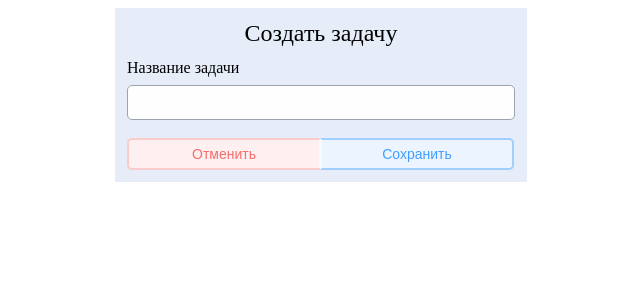
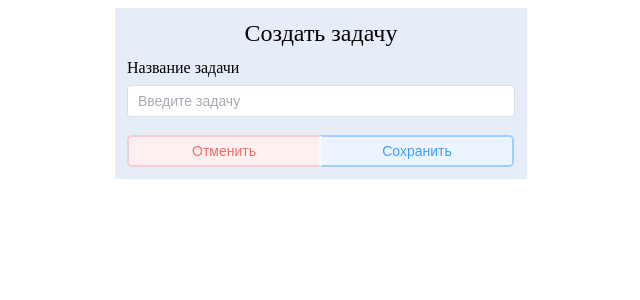
Before and after one commit to DmitryGytnikov/Vue_cons4_homework, a Nuxt app: page /createTodo.client in a window 1280 px wide. Shown: the top 300 px of the page, without its empty margins (319-959 px from the left). Built offline with nearby package versions, Linux system fonts and the light colour scheme.

Commit message:
replaces inputs by element-plus

```diff
--- a/pages/createTodo.client.vue
+++ b/pages/createTodo.client.vue
@@ -34,13 +34,21 @@ const cancelSaveTask = () => {
 	<div class="container--create">
 		<h2>Создать задачу</h2>
 		<label class="create__label" for="create-task">Название задачи</label>
-		<input
+
+		<!--<input
 			v-model="task"
 			class="create__input"
 			type="text"
 			placeholder=""
 			id="create-task"
+		 /> -->
+		<el-input
+			v-model="task"
+			class="create__input"
+			placeholder="Введите задачу"
+			id="create-task"
 		/>
+
 		<el-button-group class="create__container">
 			<!-- <el-button
 				@click="cancelSaveTask"
@@ -123,28 +131,32 @@ const cancelSaveTask = () => {
 }
 
 .create__input {
-	display: block;
+	margin-bottom: 18px;
+}
+
+.create__input input {
+	/* display: block;
 
 	height: 35px;
-	width: 100%;
+	width: 100%; */
 
-	padding: 1px 10px;
+	/* padding: 1px 10px; */
 
-	margin-bottom: 18px;
+	/* margin-bottom: 18px; */
 
-	font-style: normal;
+	/* font-style: normal;
 	font-weight: 400;
-	color: black;
+	color: black; */
 
-	border: 1px solid #9ca3af;
+	/* border: 1px solid #9ca3af;
 	border-radius: 5px;
 	outline: none;
-	background-color: #fefefe;
+	background-color: #fefefe; */
 
-	transition: all 0.4s ease;
+	/* transition: all 0.4s ease; */
 }
 
-.create__input::placeholder {
+/* .create__input::placeholder {
 	font-style: normal;
 	font-weight: 400;
 	color: black;
@@ -157,7 +169,7 @@ const cancelSaveTask = () => {
 .create__input:focus,
 .create__input:active {
 	border-color: #a0cfff;
-}
+} */
 
 .create__container {
 	display: flex;
--- a/pages/editTodo/[id].client.vue
+++ b/pages/editTodo/[id].client.vue
@@ -44,13 +44,21 @@ const cancelEditTask = () => {
 	<div class="container--edit">
 		<h2>Редактировать задачу</h2>
 		<label class="edit__label" for="edit-task">Название задачи</label>
-		<input
+
+		<!-- <input
 			v-model="task.description"
 			class="edit__input"
 			type="text"
 			placeholder=""
 			id="edit-task"
+		/> -->
+		<el-input
+			v-model="task.description"
+			class="edit__input"
+			placeholder="Введите задачу"
+			id="edit-task"
 		/>
+
 		<!-- <div class="edit__container"> -->
 		<el-button-group class="edit__container">
 			<!-- <button @click="cancelEditTask" class="edit__cancel" type="button">
@@ -143,6 +151,10 @@ const cancelEditTask = () => {
 }
 
 .edit__input {
+	margin-bottom: 18px;
+}
+
+/* .edit__input {
 	display: block;
 
 	height: 35px;
@@ -162,22 +174,22 @@ const cancelEditTask = () => {
 	background-color: #fefefe;
 
 	transition: all 0.4s ease;
-}
+} */
 
-.edit__input::placeholder {
+/* .edit__input::placeholder {
 	font-style: normal;
 	font-weight: 400;
 	color: black;
-}
+} */
 
-.edit__input:hover {
+/* .edit__input:hover {
 	border-color: #c0c4cc;
 }
 
 .edit__input:focus,
 .edit__input:active {
 	border-color: #a0cfff;
-}
+} */
 
 .edit__container {
 	display: flex;
```
